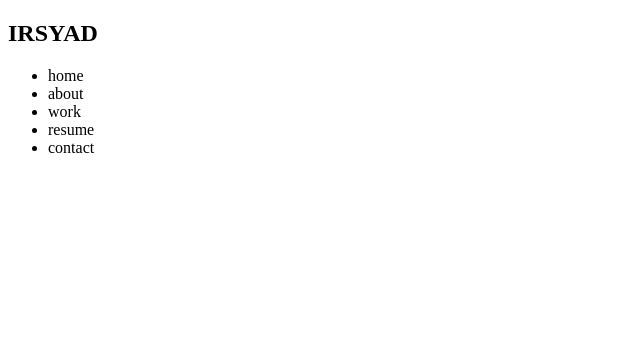
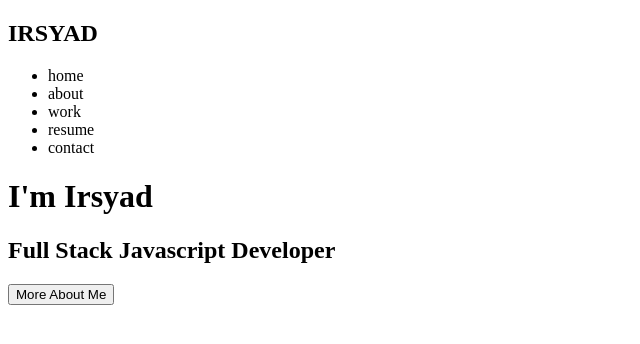
Before and after one commit to irsyadalaudin/checkpoint_irsyad_portofolio, a plain HTML site: page index.html in a window 1280 px wide. Shown: the whole page, without its empty margins (0-640 px from the left). Drawn offline with Linux system fonts and the light colour scheme.

Commit message:
adding <main> in index.html

```diff
--- a/index.html
+++ b/index.html
@@ -21,7 +21,12 @@
         </nav>
     </header>
 
-    <main></main>
+    <main>
+        <h1>I'm Irsyad</h1>
+        <h2>Full Stack Javascript Developer</h2>
+        <button>More About Me</button>
+    </main>
+
     <footer></footer>
 </body>
 </html>
```
